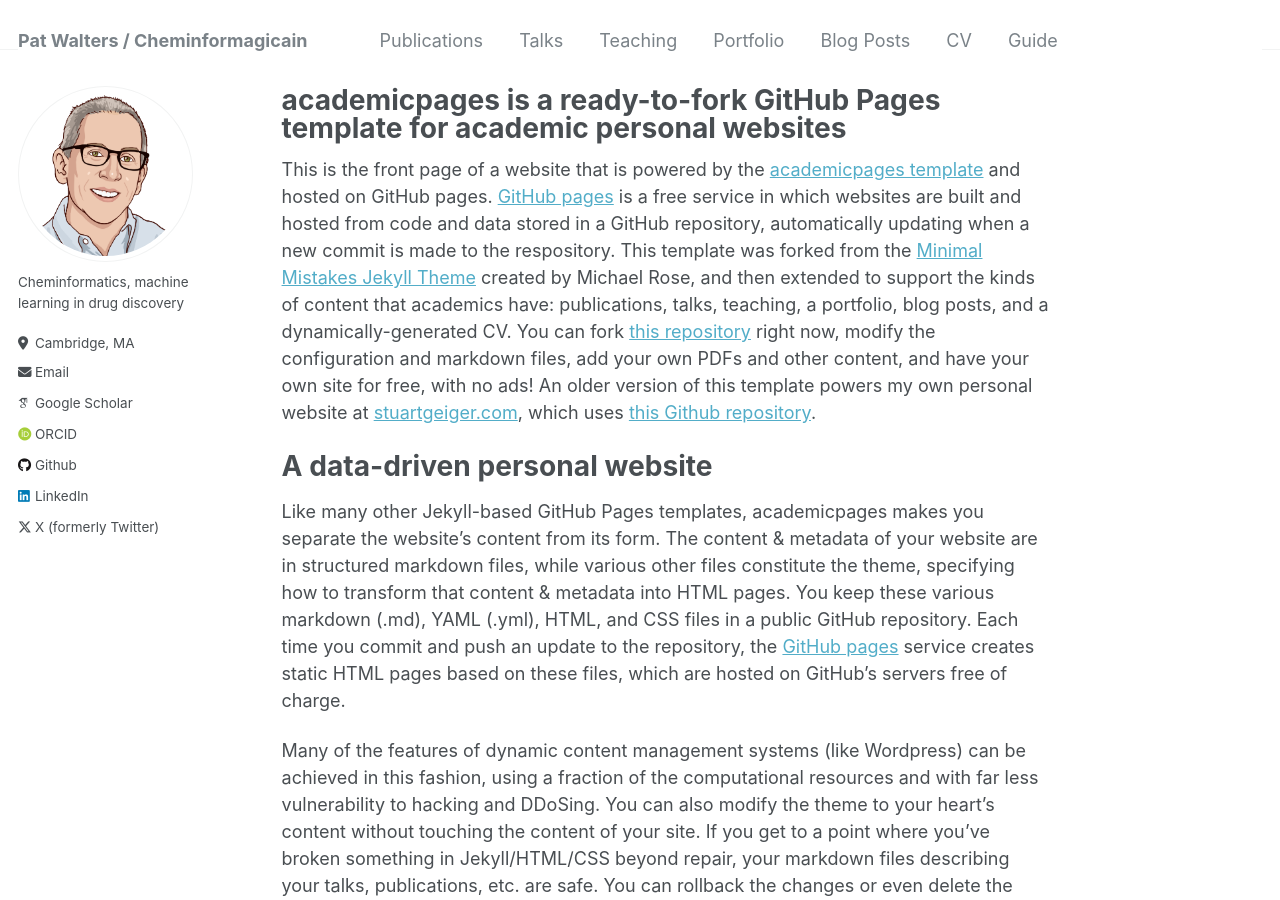
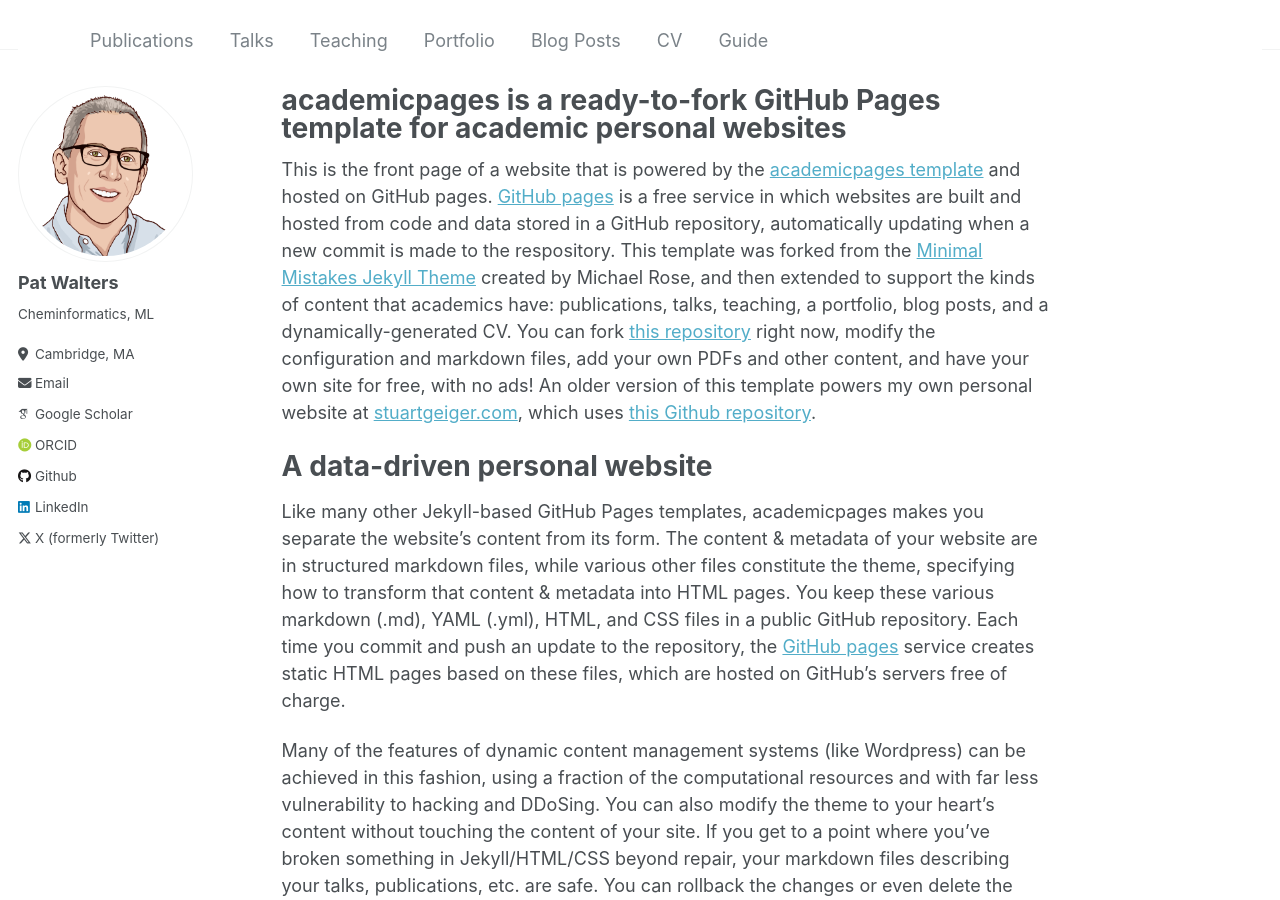
Before and after one commit to PatWalters/patwalters.github.io, a Jekyll site: the page built from _pages/about.md, in a window 1280 px wide and 900 px high. Built offline with Jekyll 4.4.1, drawn with Linux system fonts in a browser that asks for light colours; some web fonts are replaced.

Commit message:
cosmetic fixes

```diff
--- a/_config.yml
+++ b/_config.yml
@@ -8,10 +8,10 @@
 
 # Basic Site Settings
 locale                   : "en-US"
-title                    : "Pat Walters / Cheminformagicain"
+title                    : ""
 title_separator          : "-"
 name                     : &name "Pat Walters"
-description              : &description "Cheminformagician"
+description              : &description ""
 url                      : https://patwalters.github.io # the base hostname & protocol for your site e.g. "https://mmistakes.github.io"
 baseurl                  : "" # the subpath of your site, e.g. "/blog"
 repository               : "PatWalters/academicpages.github.io"
@@ -22,9 +22,9 @@
 author:
   # Biographic information
   avatar           : "profile.png"
-#  name             : "Pat Walters"
+  name             : "Pat Walters"
   pronouns         : # example: "she/her"
-  bio              : "Cheminformatics, machine learning in drug discovery"
+  bio              : "Cheminformatics, ML"
   location         : "Cambridge, MA"
   #employer         : ""
   uri              : # URL
```
